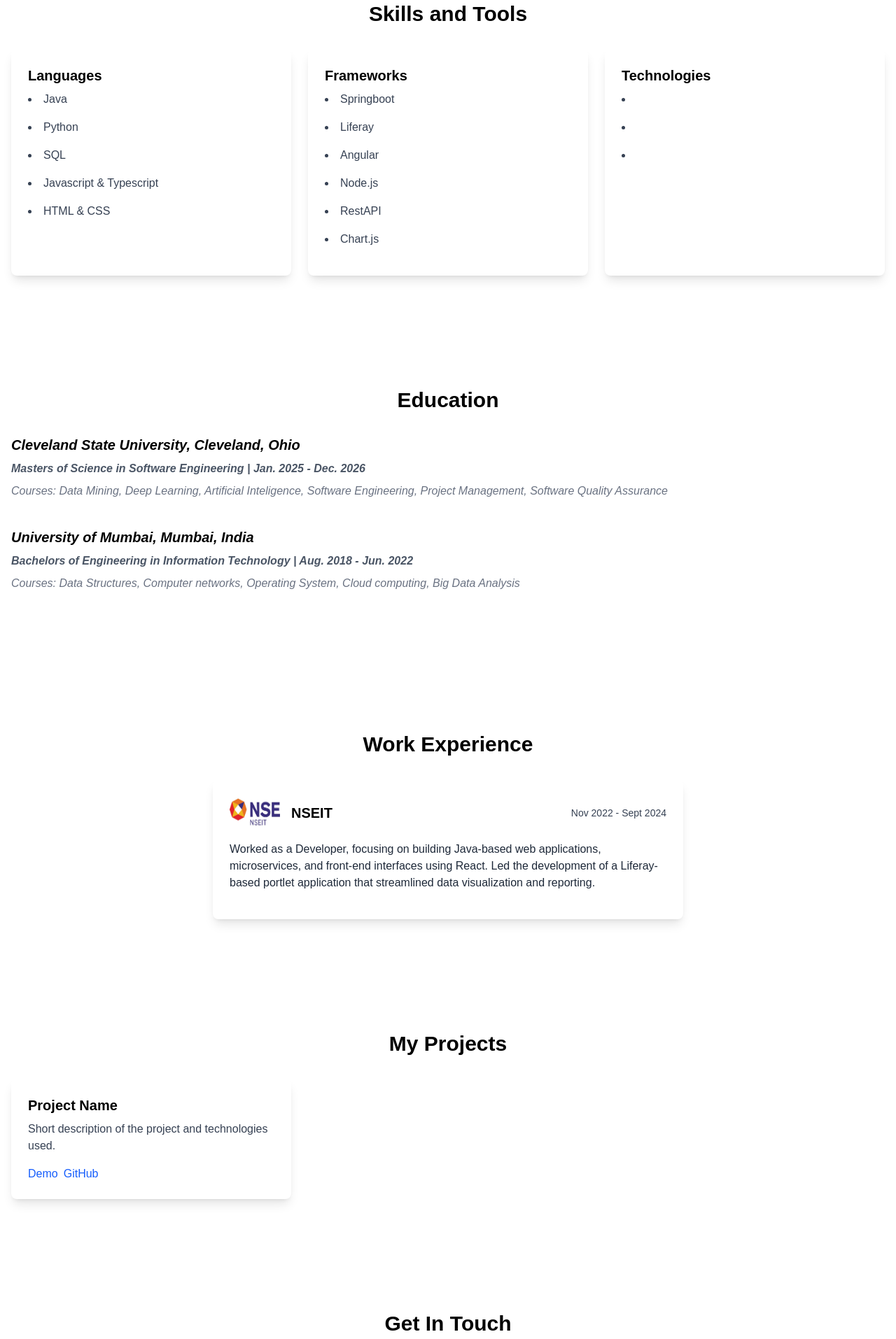
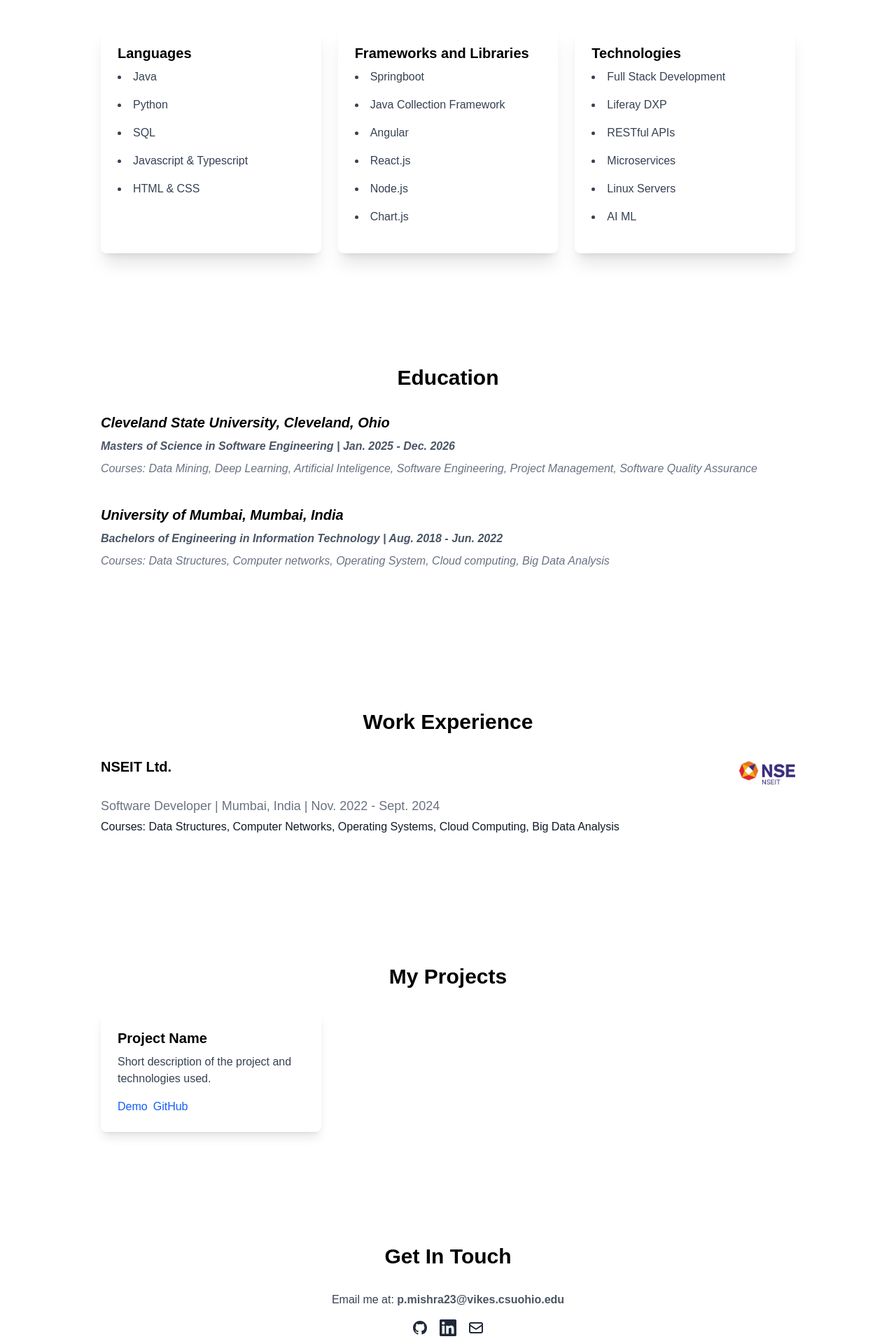
Before and after one commit to pratikmishra17/portfolio, a Next.js app in the folder my-portfolio/: page / in a window 1280 px wide. Shown: the part 766-2680 px from the top of the page at 70% size. Built offline with nearby package versions, Linux system fonts and the light colour scheme.

Commit message:
css changes

```diff
--- a/my-portfolio/src/app/components/Footer.tsx
+++ b/my-portfolio/src/app/components/Footer.tsx
@@ -2,7 +2,7 @@ export default function Footer() {
     return (
       <footer className="bg-gradient-to-b from-white to-blue-50 text-white py-6">
 
-        <div className="mb-8 border-t border-gray-200"></div>
+        <div className="max-w-screen-lg mx-auto px-4 mb-8 border-t border-gray-200"></div>
           <div className="mt-2 text-center text-gray-700 text-sm">
             <p>Built with Typescript, Tailwind and Next.js
             <a className="hover:text-blue-400" title="Much love &lt;3">♥</a>
--- a/my-portfolio/src/app/components/Navbar.tsx
+++ b/my-portfolio/src/app/components/Navbar.tsx
@@ -14,7 +14,7 @@ export default function Navbar() {
   return (
     <nav className="bg-gradient-to-b from-blue-100 to-blue-50 relative w-full z-20 border-b-0">
 
-      <div className="max-w-screen-xl mx-auto px-4 sm:px-6 lg:px-8 flex justify-between items-center h-16">
+      <div className="max-w-screen-lg mx-auto px-4 sm:px-6 lg:px-8 flex justify-between items-center h-16">
 
         {/* Logo on the Left */}
         <Link href="/" className="text-gray-700 hover:text-gray-900 ">
--- a/my-portfolio/src/app/page.tsx
+++ b/my-portfolio/src/app/page.tsx
@@ -9,20 +9,20 @@ export default function Home() {
       <main className="">
         {/* Hero Section */}
         <section id="about" className="bg-gradient-to-b from-blue-50 to-white py-20">
-          <div className="max-w-screen-xl mx-auto px-4 sm:px-6 lg:px-8 flex flex-col md:flex-row items-center">
+          <div className="max-w-screen-lg mx-auto px-4 sm:px-6 lg:px-8 flex flex-col md:flex-row items-center">
 
             {/* Left Content - About Description (2/3) */}
             <div className="md:w-2/3 pr-8">
-              <h1 className="text-4xl md:text-5xl font-bold mb-4 text-gray-900">
+              <h2 className="text-2xl md:text-4xl font-bold mb-4 text-gray-900">
                 Hello! I'm Pratik, a developer based in Cleveland, Ohio.
-              </h1>
+              </h2>
               <p className="text-lg mb-6 text-gray-600">
                 I'm currently pursuing MS in Software Engineering from Cleveland State University.
                 I have over 2 years of professional work experience as a Java full stack developer building robust and scalable microservices and web applications, using
                 Java, Springboot, Angular, Liferay, Javascript and SQL with a strong hands on proficiency in Linux and git.
-                </p>
-                <p className="text-lg mb-6 text-gray-600">
-                  I am looking for Internships and full time roles in AI/ML and Software Engineering. &nbsp;
+              </p>
+              <p className="text-lg mb-6 text-gray-600">
+                I am looking for Internships and full time roles in AI/ML and Software Engineering. &nbsp;
                 <a
                   href="#contact"
                   className="relative inline-block text-lg text-gray-600 hover:text-gray-900">
@@ -44,7 +44,7 @@ export default function Home() {
 
             {/* Right Content - Profile Card (1/3) */}
             <div className="">
-              <div className="bg-white rounded-lg shadow-lg p-8 w-full max-w-2xl">
+              <div className="bg-white rounded-xl shadow-xl p-4 w-auto">
                 <img src="/photo.jpg" alt="Pratik Mishra" className="w-80 h-100" />
               </div>
             </div>
@@ -55,11 +55,11 @@ export default function Home() {
 
 
         <section id="skills" className="py-20 bg-white">
-          <div className="max-w-screen-xl mx-auto px-4">
+          <div className="max-w-screen-lg mx-auto px-4">
             <h2 className="text-3xl font-bold mb-8 text-center text-black">Skills and Tools</h2>
             <div className="grid grid-cols-1 md:grid-cols-2 lg:grid-cols-3 gap-6">
               {/* Project cards will go here */}
-              <div className="bg-white rounded-lg shadow-lg p-6">
+              <div className="bg-white rounded-lg shadow-xl hover:shadow-md p-6">
                 <h3 className="text-xl font-semibold text-black mb-2">Languages</h3>
                 <li className="text-gray-700 mb-4">Java</li>
                 <li className="text-gray-700 mb-4">Python</li>
@@ -67,27 +67,30 @@ export default function Home() {
                 <li className="text-gray-700 mb-4">Javascript & Typescript</li>
                 <li className="text-gray-700 mb-4">HTML & CSS</li>
               </div>
-              <div className="bg-white rounded-lg shadow-lg p-6">
-                <h3 className="text-xl font-semibold text-black mb-2">Frameworks</h3>
+              <div className="bg-white rounded-lg shadow-xl hover:shadow-md p-6">
+                <h3 className="text-xl font-semibold text-black mb-2">Frameworks and Libraries</h3>
                 <li className="text-gray-700 mb-4">Springboot</li>
-                <li className="text-gray-700 mb-4">Liferay</li>
+                <li className="text-gray-700 mb-4">Java Collection Framework</li>
                 <li className="text-gray-700 mb-4">Angular</li>
+                <li className="text-gray-700 mb-4">React.js</li>
                 <li className="text-gray-700 mb-4">Node.js</li>
-                <li className="text-gray-700 mb-4">RestAPI</li>
                 <li className="text-gray-700 mb-4">Chart.js</li>
               </div>
-              <div className="bg-white rounded-lg shadow-lg p-6">
+              <div className="bg-white rounded-lg shadow-xl hover:shadow-md p-6">
                 <h3 className="text-xl font-semibold text-black mb-2">Technologies</h3>
-                <li className="text-gray-700 mb-4"></li>
-                <li className="text-gray-700 mb-4"></li>
-                <li className="text-gray-700 mb-4"></li>
+                <li className="text-gray-700 mb-4">Full Stack Development</li>
+                <li className="text-gray-700 mb-4">Liferay DXP</li>
+                <li className="text-gray-700 mb-4">RESTful APIs</li>
+                <li className="text-gray-700 mb-4">Microservices</li>
+                <li className="text-gray-700 mb-4">Linux Servers</li>
+                <li className="text-gray-700 mb-4">AI ML</li>
               </div>
             </div>
           </div>
         </section>
 
         <section id="education" className="py-20 bg-white">
-          <div className="max-w-screen-xl mx-auto px-4">
+          <div className="max-w-screen-lg mx-auto px-4">
             <h2 className="text-3xl font-bold mb-8 text-center text-black">Education</h2>
             <div>
               <h3 className="text-xl font-semibold italic text-black mb-2">Cleveland State University, Cleveland, Ohio</h3>
@@ -106,34 +109,27 @@ export default function Home() {
           <div className="max-w-screen-lg mx-auto px-4">
             <h2 className="text-3xl font-bold mb-8 text-center text-black">Work Experience</h2>
 
-            {/* Experience Container - Centered */}
-            <div className="flex justify-center">
-              <div className="bg-white rounded-lg shadow-lg p-6 w-full max-w-2xl">
-
-                {/* Company Header - Logo, Name, and Duration */}
-                <div className="flex items-center justify-between mb-4">
-                  <div className="flex items-center space-x-4">
-                    <img src="/logo.jpg" alt="NSEIT Logo" className="w-18 h-12" />
-                    <h3 className="text-xl font-semibold text-black">NSEIT</h3>
-                  </div>
-                  <span className="text-gray-700 text-sm">Nov 2022 - Sept 2024</span>
-                </div>
-
-                {/* Description */}
-                <p className="text-gray-800 mb-4">
-                  Worked as a Developer, focusing on building Java-based web applications, microservices, and front-end interfaces using React. Led the development of a Liferay-based portlet application that streamlined data visualization and reporting.
-                </p>
+            <div className="pb-6">
+              <div className="flex justify-between mb-2">
+                <h3 className="text-xl font-semibold text-black">NSEIT Ltd.</h3>
+                <img src="/logo.jpg" alt="NSEIT Logo" className="w-20 h-12 object-contain" />
               </div>
+              <h3 className="text-lg text-gray-500 mt-2">
+                Software Developer | Mumbai, India | Nov. 2022 - Sept. 2024
+              </h3>
+              <h4 className="text-md text-gray-900 mt-1">
+                Courses: Data Structures, Computer Networks, Operating Systems, Cloud Computing, Big Data Analysis
+              </h4>
             </div>
-
           </div>
         </section>
 
 
 
 
+
         <section id="projects" className="py-20 bg-white">
-          <div className="max-w-screen-xl mx-auto px-4">
+          <div className="max-w-screen-lg mx-auto px-4">
             <h2 className="text-3xl font-bold mb-8 text-center text-black">My Projects</h2>
             <div className="grid grid-cols-1 md:grid-cols-2 lg:grid-cols-3 gap-6">
               {/* Project cards will go here */}
@@ -150,7 +146,7 @@ export default function Home() {
         </section>
 
         <section id="contact" className="py-20 bg-white">
-          <div className="max-w-screen-xl mx-auto px-4">
+          <div className="max-w-screen-lg mx-auto px-4">
             <h2 className="text-3xl font-bold mb-8 text-center text-black">Get In Touch</h2>
             <div className="max-w-md mx-auto">
               {/* Contact form will go here */}
@@ -158,17 +154,17 @@ export default function Home() {
             </div>
             <div className="flex justify-center items-center">
               <div className="flex space-x-4">
-                <a href="https://github.com/pratikmishra17/" target="_blank" rel="noopener noreferrer" className="text-gray-800 hover:text-gray-400">
+                <a href="https://github.com/pratikmishra17/" title="github" target="_blank" rel="noopener noreferrer" className="text-gray-800 hover:text-gray-400">
                   <svg className="w-6 h-6" fill="currentColor" viewBox="0 0 24 24" aria-hidden="true">
                     <path fillRule="evenodd" d="M12 2C6.477 2 2 6.484 2 12.017c0 4.425 2.865 8.18 6.839 9.504.5.092.682-.217.682-.483 0-.237-.008-.868-.013-1.703-2.782.605-3.369-1.343-3.369-1.343-.454-1.158-1.11-1.466-1.11-1.466-.908-.62.069-.608.069-.608 1.003.07 1.531 1.032 1.531 1.032.892 1.53 2.341 1.088 2.91.832.092-.647.35-1.088.636-1.338-2.22-.253-4.555-1.113-4.555-4.951 0-1.093.39-1.988 1.029-2.688-.103-.253-.446-1.272.098-2.65 0 0 .84-.27 2.75 1.026A9.564 9.564 0 0112 6.844c.85.004 1.705.115 2.504.337 1.909-1.296 2.747-1.027 2.747-1.027.546 1.379.202 2.398.1 2.651.64.7 1.028 1.595 1.028 2.688 0 3.848-2.339 4.695-4.566 4.943.359.309.678.92.678 1.855 0 1.338-.012 2.419-.012 2.747 0 .268.18.58.688.482A10.019 10.019 0 0022 12.017C22 6.484 17.522 2 12 2z" clipRule="evenodd"></path>
                   </svg>
                 </a>
-                <a href="https://www.linkedin.com/in/pratik-mishraa/" target="_blank" rel="noopener noreferrer" className="text-gray-800 hover:text-gray-400">
+                <a href="https://www.linkedin.com/in/pratik-mishraa/" title='linkedin' target="_blank" rel="noopener noreferrer" className="text-gray-800 hover:text-gray-400">
                   <svg className="w-6 h-6" fill="currentColor" viewBox="0 0 24 24" aria-hidden="true">
                     <path d="M20.447 20.452h-3.554v-5.569c0-1.328-.027-3.037-1.852-3.037-1.853 0-2.136 1.445-2.136 2.939v5.667H9.351V9h3.414v1.561h.046c.477-.9 1.637-1.85 3.37-1.85 3.601 0 4.267 2.37 4.267 5.455v6.286zM5.337 7.433c-1.144 0-2.063-.926-2.063-2.065 0-1.138.92-2.063 2.063-2.063 1.14 0 2.064.925 2.064 2.063 0 1.139-.925 2.065-2.064 2.065zm1.782 13.019H3.555V9h3.564v11.452zM22.225 0H1.771C.792 0 0 .774 0 1.729v20.542C0 23.227.792 24 1.771 24h20.451C23.2 24 24 23.227 24 22.271V1.729C24 .774 23.2 0 22.222 0h.003z"></path>
                   </svg>
                 </a>
-                <a href="mailto:p.mishra23@vikes.csuohio.edu" className="text-gray-800 hover:text-gray-400">
+                <a href="mailto:p.mishra23@vikes.csuohio.edu" title='send me an email!' className="text-gray-800 hover:text-gray-400">
                   <svg className="w-6 h-6" fill="none" stroke="currentColor" viewBox="0 0 24 24" xmlns="http://www.w3.org/2000/svg">
                     <path strokeLinecap="round" strokeLinejoin="round" strokeWidth="2" d="M3 8l7.89 5.26a2 2 0 002.22 0L21 8M5 19h14a2 2 0 002-2V7a2 2 0 00-2-2H5a2 2 0 00-2 2v10a2 2 0 002 2z"></path>
                   </svg>
```
